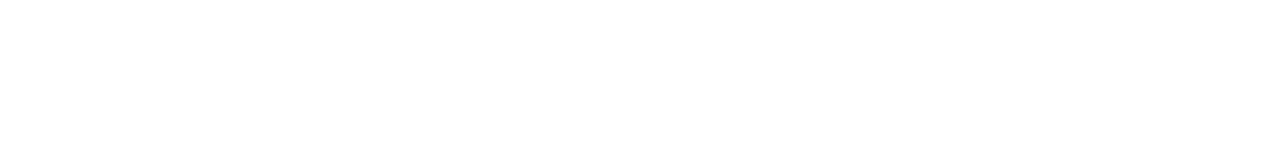
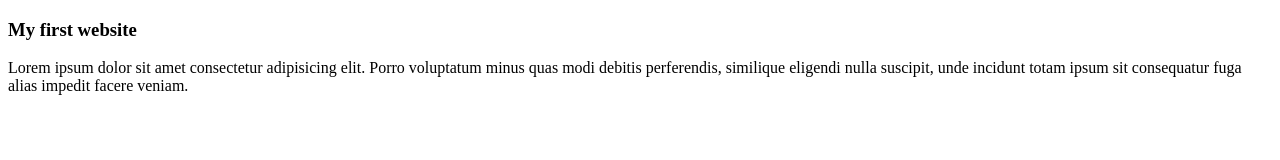
Before and after one commit to rajibsaha93/my-coding-era, a plain HTML site: page index.html in a window 1280 px wide. Drawn offline with Linux system fonts and the light colour scheme.

Commit message:
added the my first website

```diff
--- a/index.html
+++ b/index.html
@@ -6,6 +6,10 @@
     <title>My first ever git ripo</title>
 </head>
 <body>
+    <div>
+        <h3> My first website </h3>
+        <p> Lorem ipsum dolor sit amet consectetur adipisicing elit. Porro voluptatum minus quas modi debitis perferendis, similique eligendi nulla suscipit, unde incidunt totam ipsum sit consequatur fuga alias impedit facere veniam.</p>
+    </div>
 
 </body>
 </html>
```
